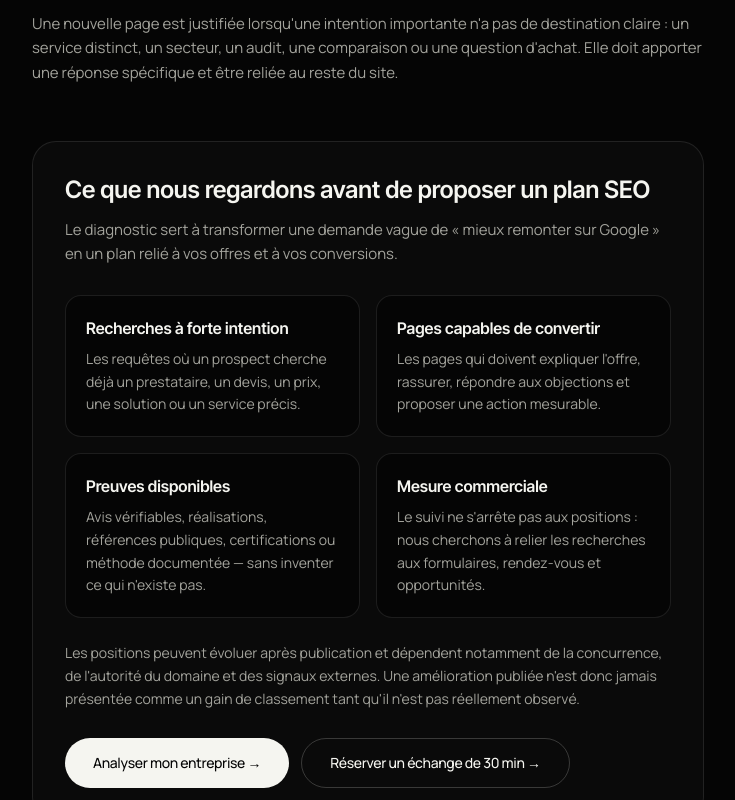
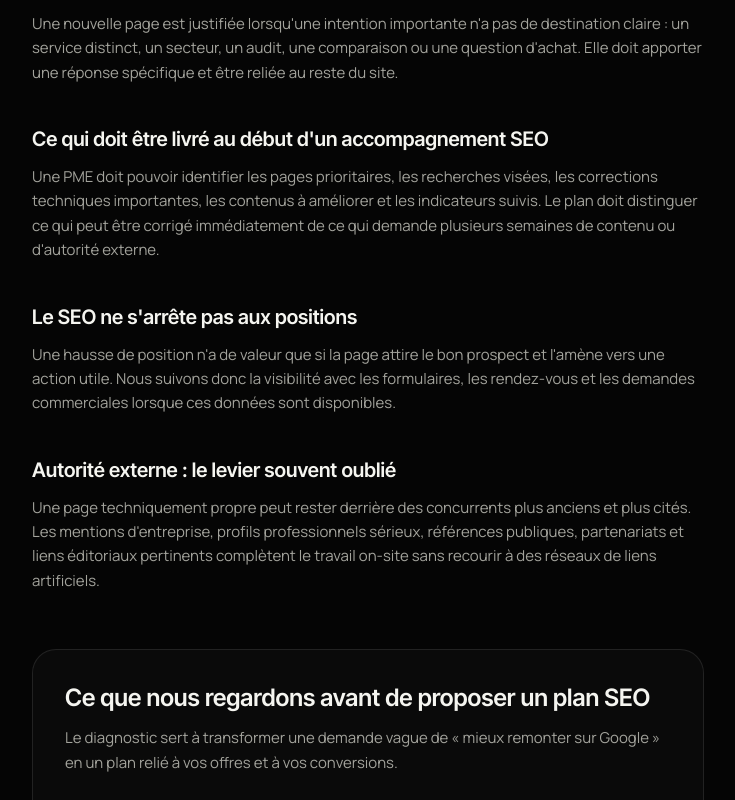
Before and after one commit to mathieumilo3-bot/-generation-capable, a Next.js app in the folder site-vitrine/: page /seo in a window 1280 px wide. Shown: the part 1520-2320 px from the top of the page, without its empty margins (272-1007 px from the left). Built offline with nearby package versions, Linux system fonts and the light colour scheme; no server answers.

Commit message:
seo: strengthen PME offer around deliverables and authority

```diff
--- a/site-vitrine/src/app/seo/page.tsx
+++ b/site-vitrine/src/app/seo/page.tsx
@@ -53,6 +53,18 @@ export default function SeoPage() {
           heading: "Quand une page mérite d'être créée",
           body: "Une nouvelle page est justifiée lorsqu'une intention importante n'a pas de destination claire : un service distinct, un secteur, un audit, une comparaison ou une question d'achat. Elle doit apporter une réponse spécifique et être reliée au reste du site.",
         },
+        {
+          heading: "Ce qui doit être livré au début d'un accompagnement SEO",
+          body: "Une PME doit pouvoir identifier les pages prioritaires, les recherches visées, les corrections techniques importantes, les contenus à améliorer et les indicateurs suivis. Le plan doit distinguer ce qui peut être corrigé immédiatement de ce qui demande plusieurs semaines de contenu ou d'autorité externe.",
+        },
+        {
+          heading: "Le SEO ne s'arrête pas aux positions",
+          body: "Une hausse de position n'a de valeur que si la page attire le bon prospect et l'amène vers une action utile. Nous suivons donc la visibilité avec les formulaires, les rendez-vous et les demandes commerciales lorsque ces données sont disponibles.",
+        },
+        {
+          heading: "Autorité externe : le levier souvent oublié",
+          body: "Une page techniquement propre peut rester derrière des concurrents plus anciens et plus cités. Les mentions d'entreprise, profils professionnels sérieux, références publiques, partenariats et liens éditoriaux pertinents complètent le travail on-site sans recourir à des réseaux de liens artificiels.",
+        },
       ]}
       commercialSection={{
         heading: "Ce que nous regardons avant de proposer un plan SEO",
@@ -74,6 +86,14 @@ export default function SeoPage() {
             heading: "Mesure commerciale",
             body: "Le suivi ne s'arrête pas aux positions : nous cherchons à relier les recherches aux formulaires, rendez-vous et opportunités.",
           },
+          {
+            heading: "Plan priorisé",
+            body: "Chaque action doit avoir une raison : corriger une page qui reçoit déjà des impressions, renforcer une intention commerciale, lever un frein technique ou obtenir un signal d'autorité pertinent.",
+          },
+          {
+            heading: "Transparence",
+            body: "Les livrables, pages modifiées et indicateurs suivis doivent être visibles. Une promesse de première place sans données ni contexte n'est pas utilisée comme argument.",
+          },
         ],
         proofNote: "Les positions peuvent évoluer après publication et dépendent notamment de la concurrence, de l'autorité du domaine et des signaux externes. Une amélioration publiée n'est donc jamais présentée comme un gain de classement tant qu'il n'est pas réellement observé.",
       }}
```
